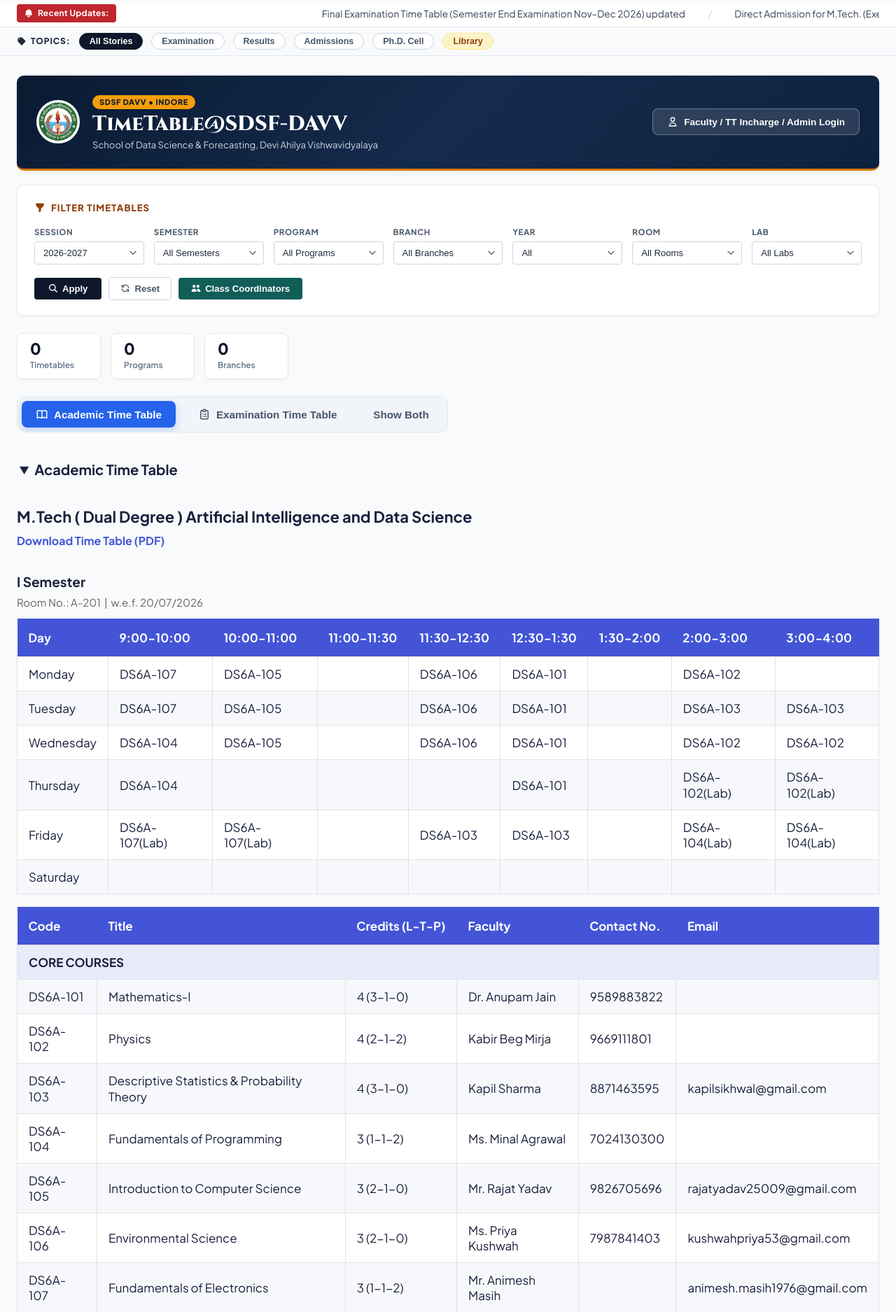
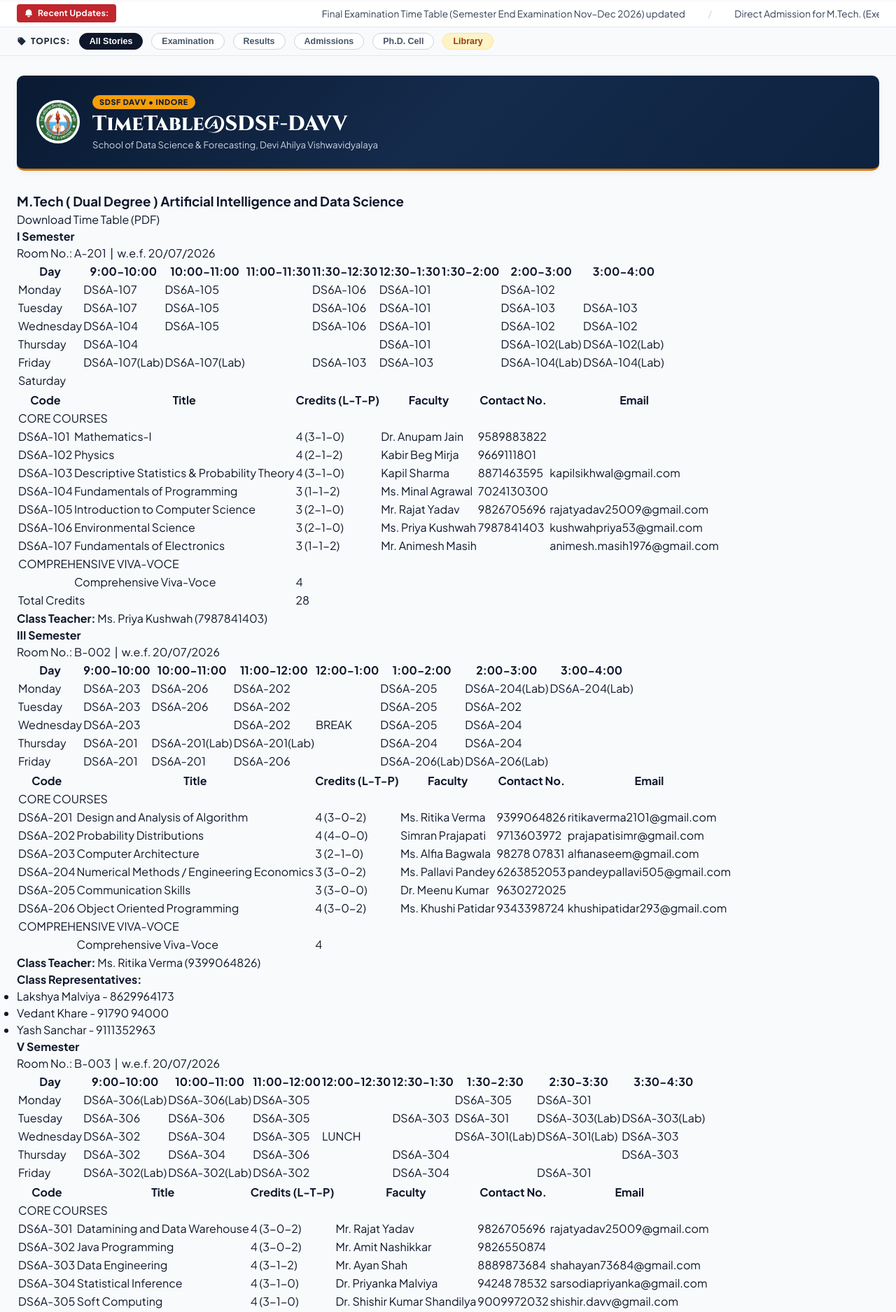
Before and after one commit to SDSF-DAVV-Official-Oragnization/SDSF-One, a PHP site: page /timetable.html in a window 1280 px wide. Shown: the part 265-2140 px from the top of the page at 70% size. Run offline with PHP 8.4, Linux system fonts and the light colour scheme; some web fonts are replaced.

Commit message:
Remove login button and home tab, add Time Table dropdown menu 2.1

```diff
--- a/js/main.js
+++ b/js/main.js
@@ -15,99 +15,91 @@ document.addEventListener('DOMContentLoaded', function () {
 function initDropdowns() {
   document.addEventListener('click', function (e) {
     const toggle = e.target.closest('.chronicle-dropdown-toggle');
+    const dropdown = e.target.closest('.chronicle-dropdown');
 
-    if (toggle) {
+    if (toggle && dropdown) {
       e.preventDefault();
-      const parent = toggle.closest('.chronicle-dropdown');
-      const wasOpen = parent ? parent.classList.contains('open') : false;
-      document.querySelectorAll('.chronicle-dropdown.open').forEach(d => d.classList.remove('open'));
-      if (parent && !wasOpen) {
-        parent.classList.add('open');
+      e.stopPropagation();
+      const menu = dropdown.querySelector('.chronicle-dropdown-menu');
+      const wasOpen = dropdown.classList.contains('open');
+      document.querySelectorAll('.chronicle-dropdown.open').forEach(d => {
+        d.classList.remove('open');
+        d.querySelector('.chronicle-dropdown-menu')?.classList.remove('show');
+        d.querySelector('.chronicle-dropdown-toggle')?.setAttribute('aria-expanded', 'false');
+      });
+      if (!wasOpen) {
+        dropdown.classList.add('open');
+        if (menu) menu.classList.add('show');
         toggle.setAttribute('aria-expanded', 'true');
-      } else if (toggle) {
-        toggle.setAttribute('aria-expanded', 'false');
       }
     } else if (!e.target.closest('.chronicle-dropdown-menu')) {
       document.querySelectorAll('.chronicle-dropdown.open').forEach(d => {
         d.classList.remove('open');
+        d.querySelector('.chronicle-dropdown-menu')?.classList.remove('show');
         d.querySelector('.chronicle-dropdown-toggle')?.setAttribute('aria-expanded', 'false');
       });
     }
   });
 
+  // Handle dropdown item click on timetable page
+  document.querySelectorAll('.chronicle-dropdown-item').forEach(item => {
+    item.addEventListener('click', function (e) {
+      const href = this.getAttribute('href') || '';
+      document.querySelectorAll('.chronicle-dropdown.open').forEach(d => {
+        d.classList.remove('open');
+        d.querySelector('.chronicle-dropdown-menu')?.classList.remove('show');
+      });
+
+      if ((window.location.pathname.endsWith('timetable.html') || window.location.pathname.endsWith('/timetable')) && href.includes('#')) {
+        const targetId = href.split('#')[1];
+        const targetEl = document.getElementById(targetId);
+        if (targetEl) {
+          e.preventDefault();
+          targetEl.scrollIntoView({ behavior: 'smooth', block: 'start' });
+          if (history.pushState) {
+            history.pushState(null, '', `#${targetId}`);
+          }
+        }
+      }
+    });
+  });
+
   // Handle URL query parameters or hash on timetable page
-  if (document.getElementById('academic-tt-details') || document.getElementById('exam-tt-details')) {
+  if (window.location.pathname.includes('timetable')) {
+    const hash = window.location.hash;
     const urlParams = new URLSearchParams(window.location.search);
-    const type = urlParams.get('type') || (window.location.hash ? window.location.hash.replace('#', '') : null);
-    if (type === 'exam' || type === 'examination') {
-      selectTimetableType('exam');
-    } else if (type === 'academic') {
-      selectTimetableType('academic');
+    const type = urlParams.get('type') || (hash ? hash.replace('#', '') : null);
+    let targetEl = null;
+
+    if (type === 'academic' || hash === '#academic-timetable') {
+      targetEl = document.getElementById('academic-timetable') || document.getElementById('academic-tt-details');
+    } else if (type === 'exam' || type === 'examination' || hash === '#examination-timetable') {
+      targetEl = document.getElementById('examination-timetable') || document.getElementById('exam-tt-details');
+    }
+
+    if (targetEl) {
+      setTimeout(() => {
+        targetEl.scrollIntoView({ behavior: 'smooth', block: 'start' });
+      }, 150);
     }
   }
 }
 
 // Function to switch between Academic and Examination timetables
 function selectTimetableType(type) {
-  const academicDetails = document.getElementById('academic-tt-details');
-  const examDetails = document.getElementById('exam-tt-details');
-  const btnAcademic = document.getElementById('btn-academic-tt');
-  const btnExam = document.getElementById('btn-exam-tt');
-  const btnAll = document.getElementById('btn-all-tt');
+  const academicDetails = document.getElementById('academic-timetable') || document.getElementById('academic-tt-details');
+  const examDetails = document.getElementById('examination-timetable') || document.getElementById('exam-tt-details');
 
   // Close open dropdowns
-  document.querySelectorAll('.chronicle-dropdown.open').forEach(d => d.classList.remove('open'));
+  document.querySelectorAll('.chronicle-dropdown.open').forEach(d => {
+    d.classList.remove('open');
+    d.querySelector('.chronicle-dropdown-menu')?.classList.remove('show');
+  });
 
-  if (type === 'academic') {
-    if (academicDetails) {
-      academicDetails.open = true;
-      academicDetails.style.display = 'block';
-    }
-    if (examDetails) {
-      examDetails.open = false;
-      examDetails.style.display = 'none';
-    }
-    btnAcademic?.classList.add('active');
-    btnExam?.classList.remove('active');
-    btnAll?.classList.remove('active');
-    setTimeout(() => {
-      academicDetails?.scrollIntoView({ behavior: 'smooth', block: 'start' });
-    }, 100);
-  } else if (type === 'exam' || type === 'examination') {
-    if (examDetails) {
-      examDetails.open = true;
-      examDetails.style.display = 'block';
-    }
-    if (academicDetails) {
-      academicDetails.open = false;
-      academicDetails.style.display = 'none';
-    }
-    btnExam?.classList.add('active');
-    btnAcademic?.classList.remove('active');
-    btnAll?.classList.remove('active');
-    setTimeout(() => {
-      examDetails?.scrollIntoView({ behavior: 'smooth', block: 'start' });
-    }, 100);
-  } else {
-    // Show all
-    if (academicDetails) {
-      academicDetails.open = true;
-      academicDetails.style.display = 'block';
-    }
-    if (examDetails) {
-      examDetails.open = true;
-      examDetails.style.display = 'block';
-    }
-    btnAll?.classList.add('active');
-    btnAcademic?.classList.remove('active');
-    btnExam?.classList.remove('active');
-  }
-
-  // Update URL history state without reloading
-  if (window.history.replaceState) {
-    const newUrl = new URL(window.location);
-    newUrl.searchParams.set('type', type);
-    window.history.replaceState({}, '', newUrl);
+  if (type === 'academic' && academicDetails) {
+    academicDetails.scrollIntoView({ behavior: 'smooth', block: 'start' });
+  } else if ((type === 'exam' || type === 'examination') && examDetails) {
+    examDetails.scrollIntoView({ behavior: 'smooth', block: 'start' });
   }
 }
 
--- a/timetable.html
+++ b/timetable.html
@@ -4,7 +4,7 @@
   <meta charset="UTF-8">
   <meta name="viewport" content="width=device-width, initial-scale=1.0">
   <title>Time Table | SDSF Live</title>
-  <link rel="stylesheet" href="css/style.css?v=placement-gallery-5">
+  <link rel="stylesheet" href="css/style.css?v=2.1">
   <link rel="icon" type="image/png" href="Photoes/departmentlogo_transparent.png">
 </head>
 <body>
@@ -92,10 +92,10 @@
             <svg class="dropdown-chevron" width="12" height="12" viewBox="0 0 20 20" fill="currentColor"><path fill-rule="evenodd" d="M5.293 7.293a1 1 0 011.414 0L10 10.586l3.293-3.293a1 1 0 111.414 1.414l-4 4a1 1 0 01-1.414 0l-4-4a1 1 0 010-1.414z" clip-rule="evenodd"></path></svg>
           </a>
           <div class="chronicle-dropdown-menu" role="menu">
-            <a href="timetable.html?type=academic" class="chronicle-dropdown-item" role="menuitem" onclick="selectTimetableType('academic'); return false;">
+            <a href="timetable.html?type=academic#academic-timetable" class="chronicle-dropdown-item" role="menuitem" onclick="selectTimetableType('academic'); return false;">
               <span>Academic Time Table</span>
             </a>
-            <a href="timetable.html?type=exam" class="chronicle-dropdown-item" role="menuitem" onclick="selectTimetableType('exam'); return false;">
+            <a href="timetable.html?type=exam#examination-timetable" class="chronicle-dropdown-item" role="menuitem" onclick="selectTimetableType('exam'); return false;">
               <span>Examination Time Table</span>
             </a>
           </div>
@@ -177,172 +177,10 @@
         </div>
       </div>
 
-      <div class="timetable-hero-right">
-        <button type="button" class="btn-admin-login-tt" onclick="openLoginModal()">
-          <svg width="16" height="16" fill="none" stroke="currentColor" viewBox="0 0 24 24"><path stroke-linecap="round" stroke-linejoin="round" stroke-width="2" d="M16 7a4 4 0 11-8 0 4 4 0 018 0zM12 14a7 7 0 00-7 7h14a7 7 0 00-7-7z"></path></svg>
-          Faculty / TT Incharge / Admin Login
-        </button>
-      </div>
     </div>
 
-    <!-- Filter Timetables Section (Image 5 UI) -->
-    <section class="timetable-filter-box" aria-label="Filter Timetables">
-      <div class="filter-box-heading">
-        <svg width="16" height="16" fill="currentColor" viewBox="0 0 20 20"><path fill-rule="evenodd" d="M3 3a1 1 0 011-1h12a1 1 0 011 1v3a1 1 0 01-.293.707L12 11.414V15a1 1 0 01-.293.707l-2 2A1 1 0 018 17v-5.586L3.293 6.707A1 1 0 013 6V3z" clip-rule="evenodd"></path></svg>
-        FILTER TIMETABLES
-      </div>
-
-      <div class="filter-grid-row">
-        <!-- Session -->
-        <div class="filter-col-item">
-          <label class="filter-label" for="tt-session">SESSION</label>
-          <select id="tt-session" class="filter-select">
-            <option value="all">All Sessions</option>
-            <option value="2026-2027" selected>2026-2027</option>
-            <option value="2025-2026">2025-2026</option>
-          </select>
-        </div>
-
-        <!-- Semester -->
-        <div class="filter-col-item">
-          <label class="filter-label" for="tt-semester">SEMESTER</label>
-          <select id="tt-semester" class="filter-select">
-            <option value="all">All Semesters</option>
-            <option value="1">Semester I</option>
-            <option value="2">Semester II</option>
-            <option value="3">Semester III</option>
-            <option value="4">Semester IV</option>
-          </select>
-        </div>
-
-        <!-- Program -->
-        <div class="filter-col-item">
-          <label class="filter-label" for="tt-program">PROGRAM</label>
-          <select id="tt-program" class="filter-select">
-            <option value="all">All Programs</option>
-            <option value="msc_ds">M.Sc. Data Science &amp; Analytics</option>
-            <option value="mtech_ds">M.Tech Data Science &amp; AI</option>
-            <option value="mtech_exec">M.Tech Executive</option>
-            <option value="phd">Ph.D. Data Science</option>
-          </select>
-        </div>
-
-        <!-- Branch -->
-        <div class="filter-col-item">
-          <label class="filter-label" for="tt-branch">BRANCH</label>
-          <select id="tt-branch" class="filter-select">
-            <option value="all">All Branches</option>
-            <option value="ds">Data Science</option>
-            <option value="ai">Artificial Intelligence</option>
-            <option value="bda">Big Data Analytics</option>
-          </select>
-        </div>
-
-        <!-- Year -->
-        <div class="filter-col-item">
-          <label class="filter-label" for="tt-year">YEAR</label>
-          <select id="tt-year" class="filter-select">
-            <option value="all">All</option>
-            <option value="1">1st Year</option>
-            <option value="2">2nd Year</option>
-          </select>
-        </div>
-
-        <!-- Room -->
-        <div class="filter-col-item">
-          <label class="filter-label" for="tt-room">ROOM</label>
-          <select id="tt-room" class="filter-select">
-            <option value="all">All Rooms</option>
-            <option value="LH-1">Lecture Hall 1</option>
-            <option value="LH-2">Lecture Hall 2</option>
-            <option value="R-201">Takshila Room 201</option>
-            <option value="R-202">Takshila Room 202</option>
-          </select>
-        </div>
-
-        <!-- Lab -->
-        <div class="filter-col-item">
-          <label class="filter-label" for="tt-lab">LAB</label>
-          <select id="tt-lab" class="filter-select">
-            <option value="all">All Labs</option>
-            <option value="ai_lab">AI &amp; Deep Learning Lab</option>
-            <option value="analytics_lab">Analytics &amp; Big Data Lab</option>
-            <option value="cloud_lab">High Performance Computing Lab</option>
-          </select>
-        </div>
-      </div>
-
-      <!-- Action Buttons -->
-      <div class="filter-actions-row">
-        <button type="button" class="btn-filter-apply" onclick="applyTimetableFilter()">
-          <svg width="14" height="14" fill="none" stroke="currentColor" viewBox="0 0 24 24"><path stroke-linecap="round" stroke-linejoin="round" stroke-width="2.5" d="M21 21l-6-6m2-5a7 7 0 11-14 0 7 7 0 0114 0z"></path></svg>
-          Apply
-        </button>
-        <button type="button" class="btn-filter-reset" onclick="resetTimetableFilter()">
-          <svg width="14" height="14" fill="none" stroke="currentColor" viewBox="0 0 24 24"><path stroke-linecap="round" stroke-linejoin="round" stroke-width="2" d="M4 4v5h.582m15.356 2A8.001 8.001 0 004.582 9m0 0H9m11 11v-5h-.581m0 0a8.003 8.003 0 01-15.357-2m15.357 2H15"></path></svg>
-          Reset
-        </button>
-        <button type="button" class="btn-class-coord" onclick="showCoordinators()">
-          <svg width="14" height="14" fill="currentColor" viewBox="0 0 20 20"><path d="M9 6a3 3 0 11-6 0 3 3 0 016 0zM17 6a3 3 0 11-6 0 3 3 0 016 0zM12.93 17c.046-.327.07-.66.07-1a6.97 6.97 0 00-1.5-4.33A5 5 0 0119 16v1h-6.07zM6 11a5 5 0 015 5v1H1v-1a5 5 0 015-5z"></path></svg>
-          Class Coordinators
-        </button>
-      </div>
-    </section>
-
-    <!-- Stats Summary Row (Image 5 UI) -->
-    <div class="timetable-stats-row">
-      <div class="tt-stat-card">
-        <span class="tt-stat-num">0</span>
-        <span class="tt-stat-title">Timetables</span>
-      </div>
-      <div class="tt-stat-card">
-        <span class="tt-stat-num">0</span>
-        <span class="tt-stat-title">Programs</span>
-      </div>
-      <div class="tt-stat-card">
-        <span class="tt-stat-num">0</span>
-        <span class="tt-stat-title">Branches</span>
-      </div>
-    </div>
-
-<!-- ============ Department Time Tables: 2 toggles ============ -->
-<style>
-.tt-toggle, .tt-toggle * { font-family: inherit; }
-.tt-section h3 { font-size: 22px; font-weight: 700; color: #1a1f3c; margin: 22px 0 6px; }
-.tt-semester { margin-top: 32px; }
-.tt-semester h4 { font-size: 19px; font-weight: 700; color: #1a1f3c; margin: 0 0 4px; }
-.tt-info { color: #666; font-size: 15px; margin: 0 0 12px; }
-.tt-wrapper { overflow-x: auto; margin-bottom: 18px; }
-.tt-table { width: 100%; border-collapse: collapse; font-size: 17px; line-height: 1.3; color: #1a1f3c; }
-.tt-table th { background: #4355d6; color: #fff; font-weight: 700; text-align: left; padding: 16px 16px; border: none; white-space: nowrap; }
-.tt-table td { padding: 13px 16px; border: 1px solid #e3e3e3; text-align: left; background: #fff; }
-.tt-table tbody tr:nth-child(even) td { background: #f7f8fc; }
-.tt-table .tt-sub td { background: #e8ebfa !important; font-weight: 700; }
-.tt-table .tt-break { text-align: center; font-weight: 700; background: #fff7e0 !important; }
-.tt-pdf a { color: #4355d6; font-weight: 700; }
-.tt-toggle { border: none; border-bottom: 1px solid #e3e3e3; margin-bottom: 10px; background: transparent; }
-.tt-toggle > summary { cursor: pointer; font-size: 20px; font-weight: 700; color: #1a1f3c; padding: 14px 4px; }
-.tt-toggle > summary:hover { color: #4355d6; }
-.tt-toggle-body { padding: 0 0 20px; }
-</style>
-    <!-- Quick Timetable Type Switcher -->
-    <div class="tt-type-selector-bar" style="margin: 20px 0 24px;">
-      <button type="button" class="tt-type-btn active" id="btn-academic-tt" onclick="selectTimetableType('academic')">
-        <svg width="18" height="18" fill="none" stroke="currentColor" viewBox="0 0 24 24"><path stroke-linecap="round" stroke-linejoin="round" stroke-width="2" d="M12 6.253v13m0-13C10.832 5.477 9.246 5 7.5 5S4.168 5.477 3 6.253v13C4.168 18.477 5.754 18 7.5 18s3.332.477 4.5 1.253m0-13C13.168 5.477 14.754 5 16.5 5c1.747 0 3.332.477 4.5 1.253v13C19.832 18.477 18.247 18 16.5 18c-1.746 0-3.332.477-4.5 1.253"></path></svg>
-        Academic Time Table
-      </button>
-      <button type="button" class="tt-type-btn" id="btn-exam-tt" onclick="selectTimetableType('exam')">
-        <svg width="18" height="18" fill="none" stroke="currentColor" viewBox="0 0 24 24"><path stroke-linecap="round" stroke-linejoin="round" stroke-width="2" d="M9 5H7a2 2 0 00-2 2v12a2 2 0 002 2h10a2 2 0 002-2V7a2 2 0 00-2-2h-2M9 5a2 2 0 002 2h2a2 2 0 002-2M9 5a2 2 0 012-2h2a2 2 0 012 2m-3 7h3m-3 4h3m-6-4h.01M9 16h.01"></path></svg>
-        Examination Time Table
-      </button>
-      <button type="button" class="tt-type-btn" id="btn-all-tt" onclick="selectTimetableType('all')">
-        Show Both
-      </button>
-    </div>
-
-<details class="tt-toggle" id="academic-tt-details" open>
-    <summary>Academic Time Table</summary>
-    <div class="tt-toggle-body">
+    <!-- Academic Time Table Section -->
+    <div class="tt-section-wrapper" id="academic-timetable" style="margin-top: 30px;">
 <!-- ============ AI & DS M.Tech (Dual Degree) Time Table ============ -->
 
 <div class="tt-section">
@@ -576,11 +414,10 @@
 </div>
 
     </div>
-</details>
+    <!-- End Academic Time Table Section -->
 
-<details class="tt-toggle" id="exam-tt-details">
-    <summary>Examination Time Table</summary>
-    <div class="tt-toggle-body">
+    <!-- Examination Time Table Section -->
+    <div class="tt-section-wrapper" id="examination-timetable" style="margin-top: 50px; padding-top: 30px; border-top: 2px solid #e2e8f0;">
 
 <div class="tt-section tt-exam">
     <h3>Semester End Examination Time Table</h3>
@@ -797,7 +634,7 @@
 
 </div>
     </div>
-</details>
+    <!-- End Examination Time Table Section -->
 
 
 
@@ -946,6 +783,6 @@
     </div>
   </div>
 
-  <script src="js/main.js?v=placement-gallery-3"></script>
+  <script src="js/main.js?v=2.1"></script>
 </body>
 </html>
```
Also changed, not shown: css/style.css (+23 -20 lines), faculty.html (+4 -4 lines), index.html (+5 -6 lines), placements.html (+4 -4 lines), visiting_faculty.html (+4 -4 lines).
